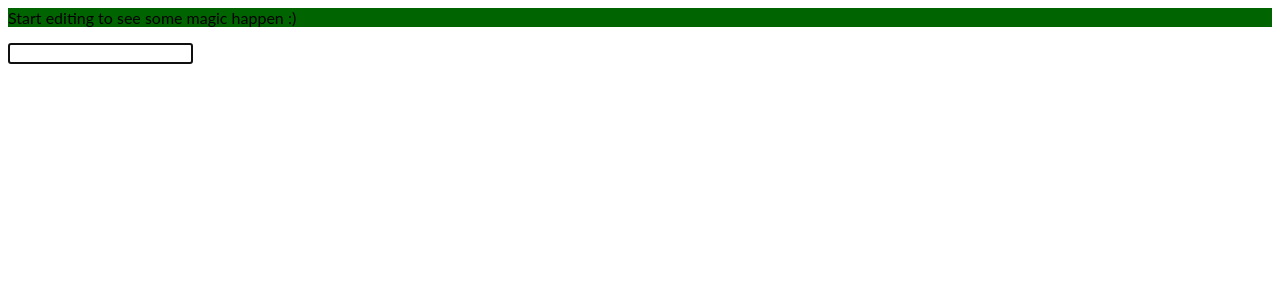
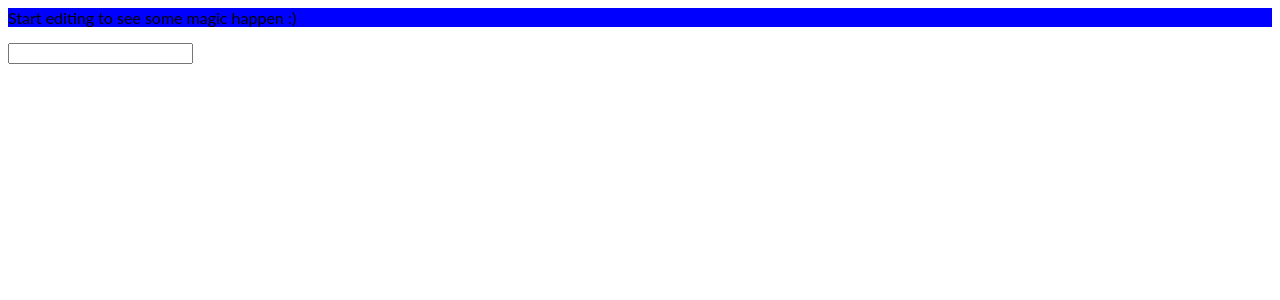
Before and after one commit to afolabiopakunle/angular-custom-directive, an Angular app: page / in a window 1280 px wide. Shown: the top 300 px of the page. Built offline with nearby package versions, Linux system fonts and the light colour scheme.

Commit message:
double check

```diff
--- a/src/app/app.component.html
+++ b/src/app/app.component.html
@@ -2,4 +2,4 @@
   Start editing to see some magic happen :)
 </p>
 
-<input AutoFocusBlinker type="text">
+<input betterFocus type="text">
--- a/src/app/app.module.ts
+++ b/src/app/app.module.ts
@@ -5,10 +5,11 @@ import { FormsModule } from '@angular/forms';
 import { AppComponent } from './app.component';
 import { BasicHighlightDirective } from './basic-highlight.directive';
 import { AutoFocusDirective } from './auto-focus.directive';
+import { BetterFocusDirective } from './better-focus.directive';
 
 @NgModule({
   imports:      [ BrowserModule, FormsModule ],
-  declarations: [ AppComponent, BasicHighlightDirective, AutoFocusDirective  ],
+  declarations: [ AppComponent, BasicHighlightDirective, AutoFocusDirective, BetterFocusDirective  ],
   bootstrap:    [ AppComponent ]
 })
 export class AppModule { }
--- a/src/app/basic-highlight.directive.ts
+++ b/src/app/basic-highlight.directive.ts
@@ -8,6 +8,6 @@ export class BasicHighlightDirective implements OnInit {
     constructor(private elementRef: ElementRef) {}
 
   ngOnInit() {
-    this.elementRef.nativeElement.style.backgroundColor = "darkgreen";
+    this.elementRef.nativeElement.style.backgroundColor = "blue";
   }
 }
--- /dev/null
+++ b/src/app/better-focus.directive.ts
@@ -0,0 +1,17 @@
+import { AfterViewInit, Directive, ElementRef, OnInit, Renderer2 } from "@angular/core";
+
+@Directive({
+  selector: '[betterFocus]'
+})
+
+export class BetterFocusDirective implements AfterViewInit {
+
+  constructor(private renderer: Renderer2, private elementRef: ElementRef) {}
+
+  ngAfterViewInit() {
+    setTimeout(() => {
+      this.renderer.setAttribute(this.elementRef.nativeElement, 'background-color', 'green')
+    })
+
+  }
+}
```
